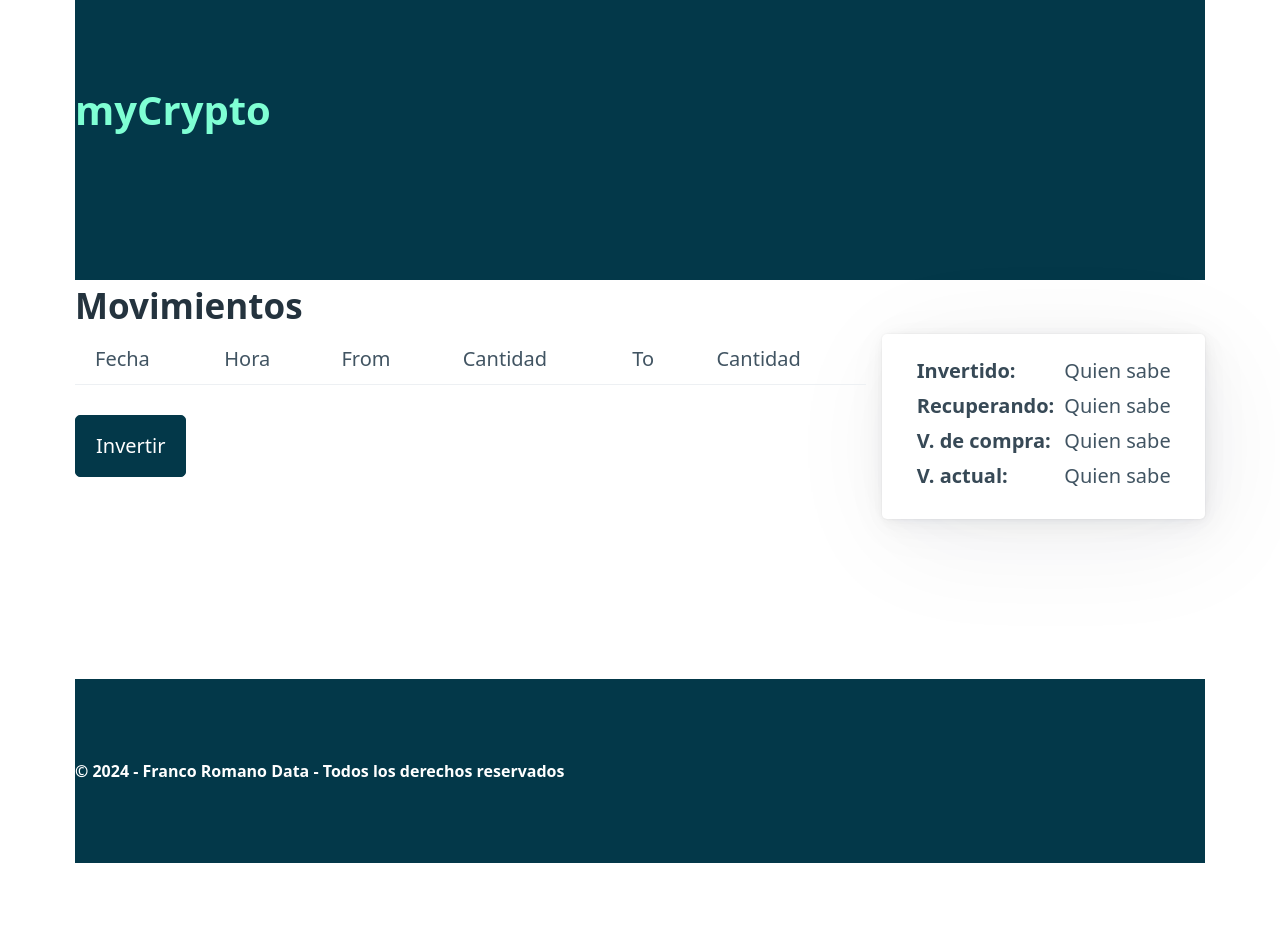
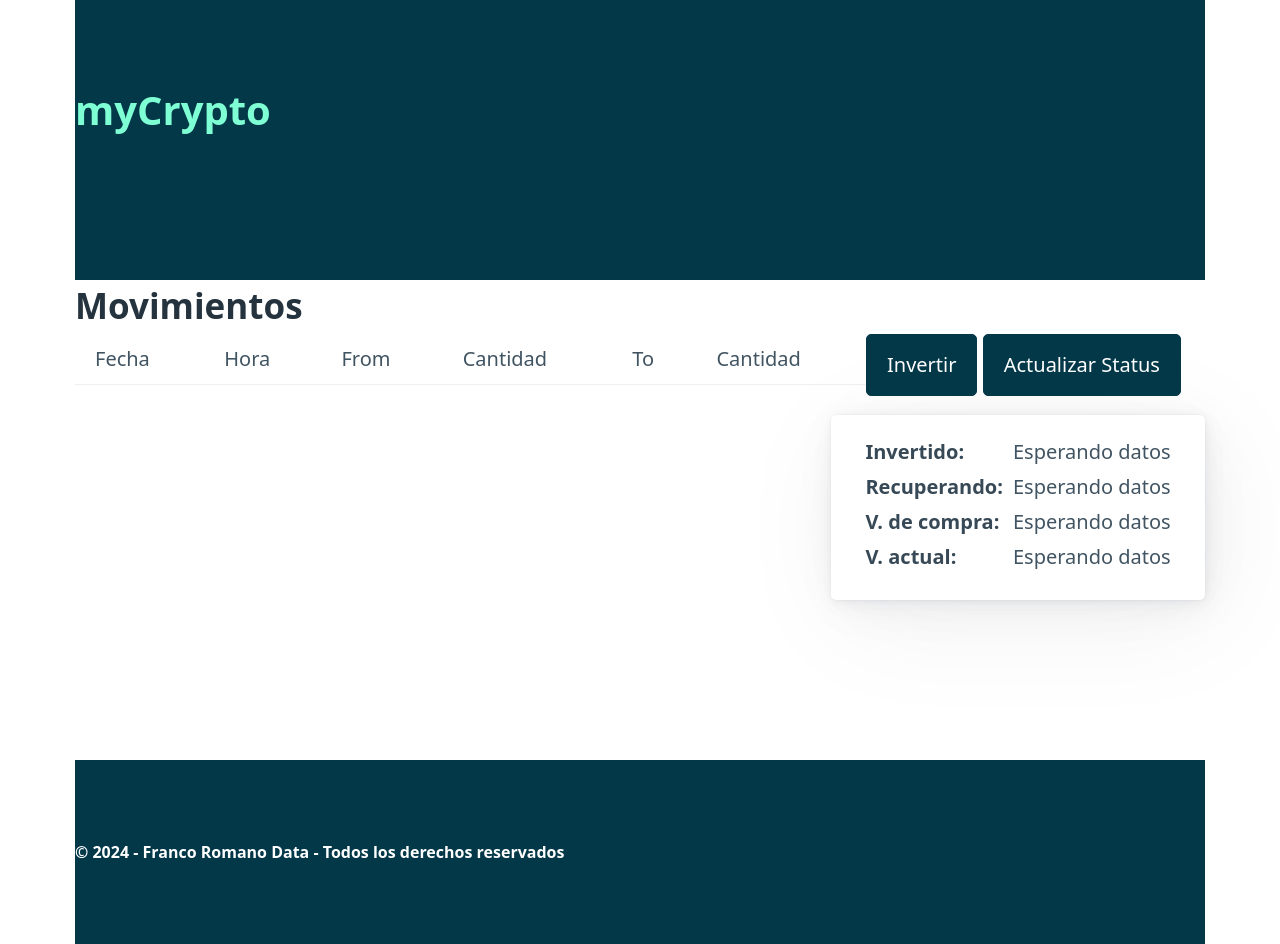
Before and after one commit to Franco-RD/inversiones_crypto, a Flask app: page / in a window 1280 px wide. Before the commit the page ends 863 px from the top, so only its background shows below. Run offline with Flask 3, Linux system fonts and the light colour scheme; lists and menus that the app fills with data are empty; parts of the project's set-up code (start-up, migrations or seed data) failed here and were passed over.

Commit message:
Terminado el fron de status (funcion para mostrar en js comentada para no perder consultas de apicoin)

```diff
--- a/app_inversiones/models_db.py
+++ b/app_inversiones/models_db.py
@@ -105,7 +105,6 @@
     netos_crypto = get_valor_actual()  #{'BTC': 5.0046, 'ETH': -3.551, 'SOL': 253.2116, 'ADA': 3366.9327}
     valor_actual = 0
     for item in netos_crypto:
-        valor_actual += get_neto_valor_actual(item, netos_crypto[item])
-        print(valor_actual)
+        valor_actual += (netos_crypto[item] * get_neto_valor_actual(item))
 
-    return {"invertido": invertido[0], "recuperado": recuperado[0], "valor_compra": valor_compra, "valor_actual": valor_actual}
+    return {"invertido": round(invertido[0], 4), "recuperado": round(recuperado[0], 4), "valor_compra": round(valor_compra, 4), "valor_actual": round(valor_actual, 4)}
--- a/app_inversiones/routes.py
+++ b/app_inversiones/routes.py
@@ -92,7 +92,7 @@
 @app.route(f"/api/{VERSION}/status")
 def status():
     data = get_status()
-
+    #hacer algo para el status 304
     try:
         return jsonify(
             {
--- a/app_inversiones/static/js/app.js
+++ b/app_inversiones/static/js/app.js
@@ -16,6 +16,7 @@
             const tabla = document.getElementById("investments_table")  //Variable tabla que representa la tabla en html
             const movimientos = datos.data  //como en routes separamos el JSON con dos claves, data para la info y status para el estado, tenemos que iterar solo sobre data.
 
+            //Crea la tabla para mostrar
             for (let i = 0; i < movimientos.length; i++) {
                 const fila = document.createElement("tr")
 
@@ -52,6 +53,12 @@
     }
 }
 
+function mostrar_tabla_movimientos(){
+    peticion_movimientos.open("GET", `http://127.0.0.1:5000/api/${version}/movimientos`, true);
+    peticion_movimientos.onload = peticion_movimientos_handler
+    peticion_movimientos.onerror = function(){alert("No se ha podido completar la peticion movimientos")}
+    peticion_movimientos.send();
+}
 
 /////////////////////////////////////////////////////////////////////////////////////////////////////////
 
@@ -125,10 +132,7 @@
             alert(`${mensajes.status}: Se ha comprado ${mensajes.monedas.to} exitosamente con ${mensajes.monedas.from}`)
 
             //Mostrar la tabla completa luego de guardar un movimiento nuevo
-            peticion_movimientos.open("GET", `http://127.0.0.1:5000/api/${version}/movimientos`, true);
-            peticion_movimientos.onload = peticion_movimientos_handler
-            peticion_movimientos.onerror = function(){alert("No se ha podido completar la peticion movimientos")}
-            peticion_movimientos.send();
+            mostrar_tabla_movimientos()
 
             //Vacia los campos y cierra formulario luego de guardar un movimiento nuevo
             document.getElementById("form_detail").style.display="none";
@@ -137,6 +141,9 @@
             document.getElementById("quantity_from").value=""
             document.getElementById("quantity_to").innerText=""
             document.getElementById("quantity_total").innerText=""
+
+            //Mostrar status luego de registrar un movimiento
+            //mostrar_status()
         }
         if(this.status === 200){
             alert(mensajes.mensaje)
@@ -176,11 +183,13 @@
 function nuevoRegistro(event){
     event.preventDefault()
 
+    // Obtener valores de los elementos del formulario
     const moneda_from = document.getElementById("select_from").value
     const quantity_from = document.getElementById("quantity_from").value
     const moneda_to = document.getElementById("select_to").value
     const quantity_to = Number(document.getElementById("quantity_total").innerText).toFixed(4)
 
+    // Validacion de elementos del formulario
     if (moneda_from == ""){
         alert("Debe elegir una moneda para invertir")
     }
@@ -191,6 +200,7 @@
         alert("Debe elegir un monto a invertir")
     }
 
+    // Manejo de la peticion post y llamado al handler
     peticion_nuevo_registro.open("POST", `http://127.0.0.1:5000/api/${version}/movimiento`, true)
     peticion_nuevo_registro.onload = peticion_registro_handler
     peticion_nuevo_registro.onerror = function(){alert("No se ha podido completar la peticion")}
@@ -213,6 +223,33 @@
 /////////////////////////////////////////////////////////////////////////////////////////////////////////
 
 
+//Handler y XMLHttp para status
+let peticion_status = new XMLHttpRequest
+function peticion_status_handler(){
+    if(this.readyState === 4){
+        if(this.status === 200){
+            const datos_status = JSON.parse(this.responseText)
+            const info_status = datos_status.data
+
+            document.getElementById("invertido").innerHTML=info_status.invertido
+            document.getElementById("recuperado").innerHTML=info_status.recuperado
+            document.getElementById("valor_compra").innerHTML=info_status.valor_compra
+            document.getElementById("valor_actual").innerHTML=info_status.valor_actual
+        }
+    }
+}
+
+
+function mostrar_status(event){
+    peticion_status.open("GET", `http://127.0.0.1:5000/api/${version}/status`, true);
+    peticion_status.onload = peticion_status_handler
+    peticion_status.onerror = function(){alert("No se ha podido completar la peticion movimientos")}
+    peticion_status.send();
+}
+
+
+/////////////////////////////////////////////////////////////////////////////////////////////////////////
+
 window.onload = function(){
 
     //Guardar nuevo registro
@@ -231,9 +268,13 @@
     let rate = document.getElementById("button_calc")
     rate.addEventListener("click", getRate)
 
+    //Actualizar status con boton
+    let status = document.getElementById("btn_status");
+    status.addEventListener("click", mostrar_status)
+
     //Mostrar la tabla en carga de pantalla
-    peticion_movimientos.open("GET", `http://127.0.0.1:5000/api/${version}/movimientos`, true);
-    peticion_movimientos.onload = peticion_movimientos_handler
-    peticion_movimientos.onerror = function(){alert("No se ha podido completar la peticion movimientos")}
-    peticion_movimientos.send();
+    mostrar_tabla_movimientos()
+
+    //Mostrar status en carga de pantalla
+    //mostrar_status()
 }
--- a/app_inversiones/templates/index.html
+++ b/app_inversiones/templates/index.html
@@ -25,28 +25,29 @@
         <div class="crypto_table">
             <table id="investments_table">
                 <tr>
-                    <th>Fecha</th>
-                    <th>Hora</th>
-                    <th>From</th>
-                    <th>Cantidad</th>
-                    <th>To</th>
-                    <th>Cantidad</th>
+                    <th scope="col">Fecha</th>
+                    <th scope="col">Hora</th>
+                    <th scope="col">From</th>
+                    <th scope="col">Cantidad</th>
+                    <th scope="col">To</th>
+                    <th scope="col">Cantidad</th>
                 </tr>
             </table>
         </div>
 
         <article class="status">
             <h4>Invertido: </h4>
-            <label>Quien sabe</label>
+            <label id="invertido">Esperando datos</label>
             <h4>Recuperando: </h4>
-            <label>Quien sabe</label>
+            <label id="recuperado">Esperando datos</label>
             <h4>V. de compra: </h4>
-            <label>Quien sabe</label>
+            <label id="valor_compra">Esperando datos</label>
             <h4>V. actual: </h4>
-            <label>Quien sabe</label>
+            <label id="valor_actual">Esperando datos</label>
         </article>
 
         <a href="#" role="button" id="btn_nuevo">Invertir</a>
+        <a href="#" role="button" id="btn_status">Actualizar Status</a>
 
         <article id="form_detail" class="inactive">
             <form id="exchange_form" method="POST">
```
Also changed, not shown: app_inversiones/models_api.py (+1 -26 lines), data/db_inversiones.sqlite.
